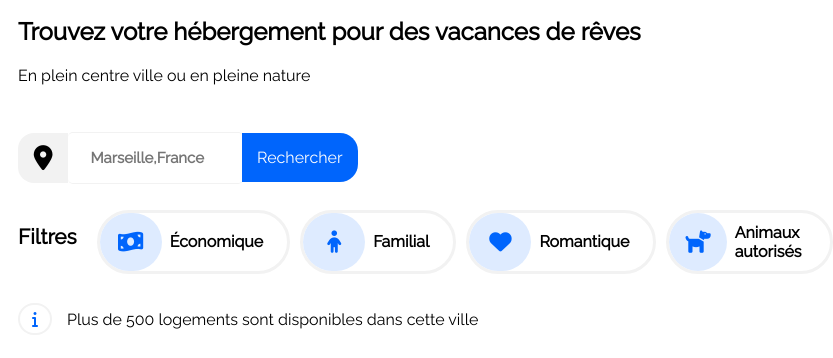
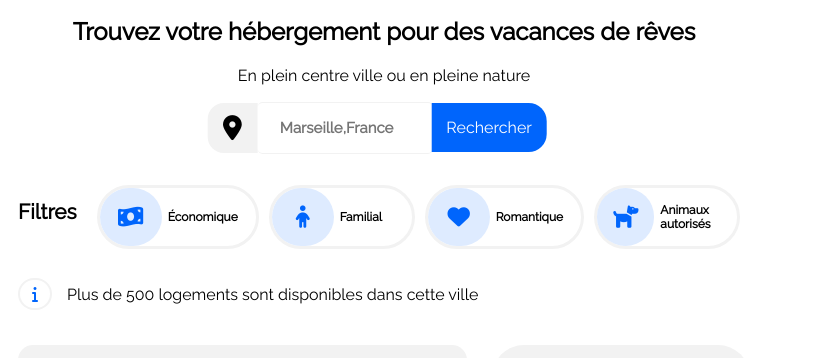
Before and after one commit to AudreyKukfisz/2_03082021, a plain HTML site: page index.html in a window 768 px wide. Shown: the part 85-443 px from the top of the page, 833 px wide, since content can reach past the window. Drawn offline with Linux system fonts and the light colour scheme.

Commit message:
populaires

```diff
--- a/style.css
+++ b/style.css
@@ -525,7 +525,7 @@ footer{
     padding: 10px 46px 5px 11px;
   }
 
-  /*Boutons*/
+/*Boutons*/
   .loupelogo i {
     display: inline;
     color: white;
@@ -588,8 +588,10 @@ footer{
   }
 
 /*Populaires*/
-.fa-chart-line:before {
-
+ .fa-chart-line:before {
+    right: 50px;
+    margin-top: -17px;
+    color: black;
 }
 
   #pluspopulaires {
@@ -632,7 +634,7 @@ footer{
   }
 
 
-  /*Footer*/
+/*Footer*/
   .blockFooter{
     display:grid;
   }
@@ -641,3 +643,39 @@ footer{
       width: auto;
     }
   }
+
+/*Responsive Tablette*/
+
+@media (min-width: 768px) and (max-width: 1024px)
+{
+
+  .Tit{
+    text-align: center;
+    margin-bottom: 15px;
+  }
+
+  .logosearch {
+    position: relative;
+    left: 52%;
+    transform: translateX(-50%);
+    margin-bottom: 5px;
+    margin-top: -15px;
+  }
+
+  .filtres {
+    display: flex;
+    align-items: center;
+  }
+
+  .titre {
+    font-size: 12px;
+  }
+
+  .barreFiltre {
+    width: 30%;
+  }
+
+  .info {
+    align-items: CENTER;
+    position: relative;
+  }
```
